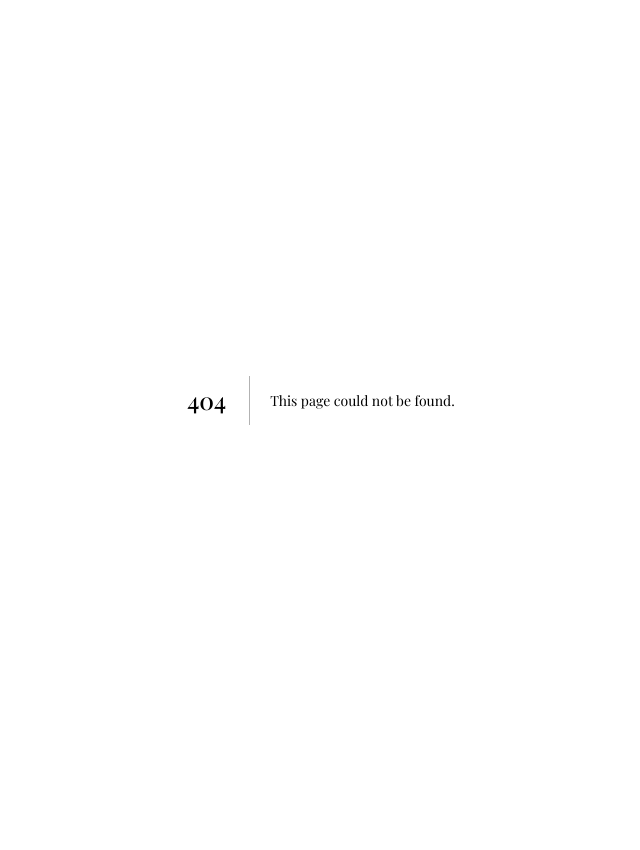
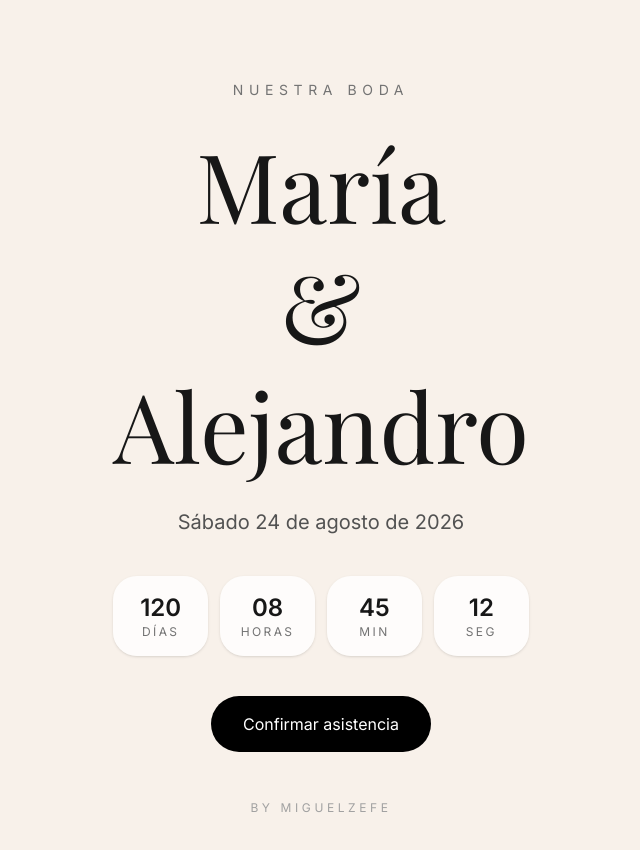
Before and after one commit to MiguelZefe/invitea, a Next.js app: page /invitacion/demo-boda in a window 1280 px wide. Before the commit this address had no page. Shown: the top 850 px of the page, without its empty margins (319-959 px from the left). Before the commit the page ends 800 px from the top, so only its background shows below. Built offline with nearby package versions, Linux system fonts and the light colour scheme; a web font is replaced by a local one.

Commit message:
feat: crear ruta publica demo de boda

```diff
--- /dev/null
+++ b/src/app/invitacion/demo-boda/page.tsx
@@ -0,0 +1,55 @@
+export default function DemoBodaPage() {
+  return (
+    <main className="min-h-screen bg-[#f8f1ea] text-neutral-900">
+      <section className="flex min-h-screen items-center justify-center px-6 py-20 text-center">
+        <div className="max-w-3xl">
+          <p className="mb-6 text-sm uppercase tracking-[0.4em] text-neutral-500">
+            Nuestra boda
+          </p>
+
+          <h1 className="mb-6 text-6xl leading-tight md:text-8xl">
+            María
+            <br />
+            &
+            <br />
+            Alejandro
+          </h1>
+
+          <p className="mb-10 text-xl text-neutral-600">
+            Sábado 24 de agosto de 2026
+          </p>
+
+          <div className="mx-auto mb-10 grid max-w-xl grid-cols-4 gap-3">
+            {[
+              { value: "120", label: "Días" },
+              { value: "08", label: "Horas" },
+              { value: "45", label: "Min" },
+              { value: "12", label: "Seg" },
+            ].map((item) => (
+              <div
+                key={item.label}
+                className="rounded-3xl bg-white/80 p-4 shadow-sm"
+              >
+                <p className="text-2xl font-semibold">{item.value}</p>
+                <p className="text-xs uppercase tracking-[0.2em] text-neutral-500">
+                  {item.label}
+                </p>
+              </div>
+            ))}
+          </div>
+
+          <a
+            href="#asistencia"
+            className="inline-block rounded-full bg-black px-8 py-4 text-white transition hover:opacity-90"
+          >
+            Confirmar asistencia
+          </a>
+
+          <p className="mt-12 text-xs uppercase tracking-[0.3em] text-neutral-400">
+            By MiguelZefe
+          </p>
+        </div>
+      </section>
+    </main>
+  );
+}
```
